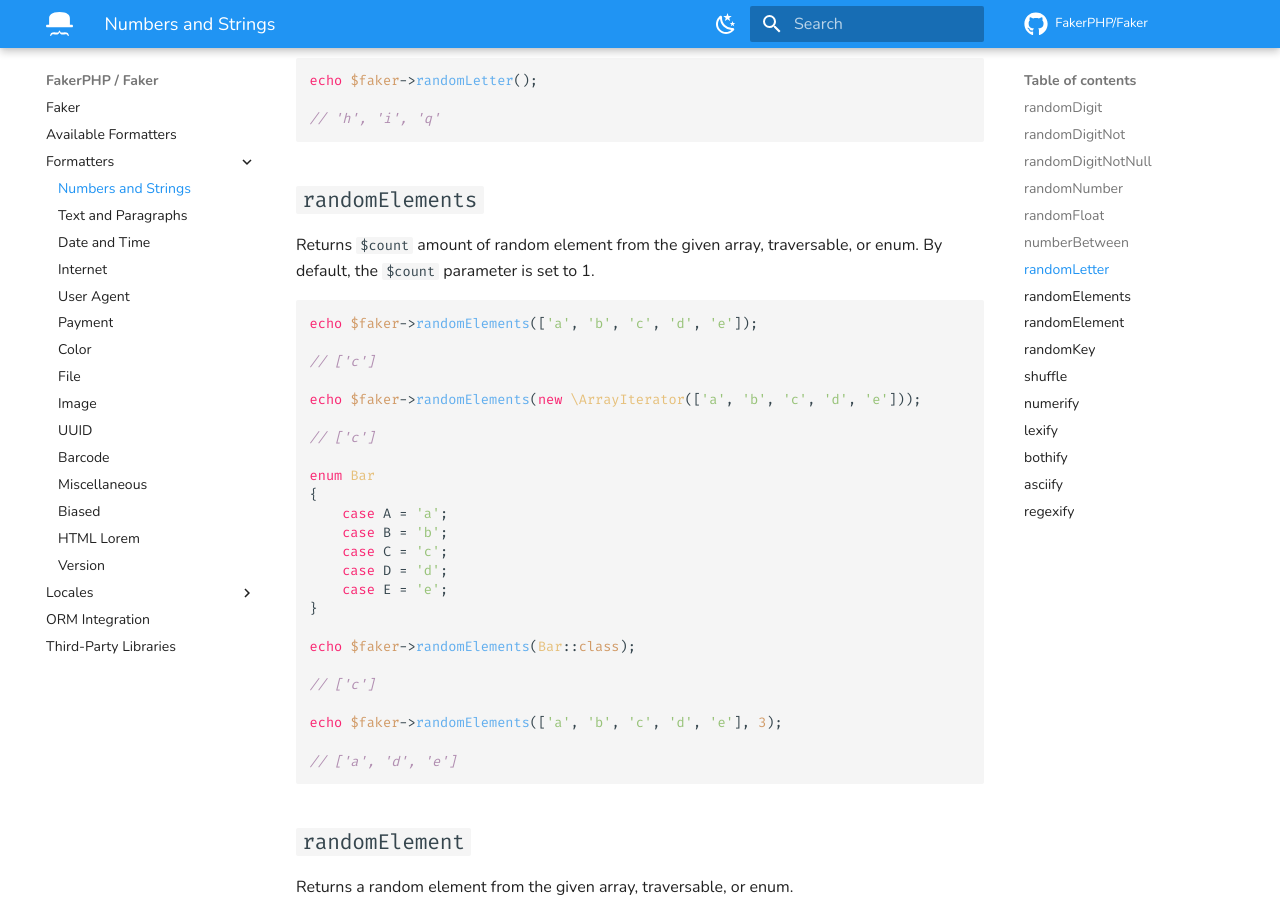
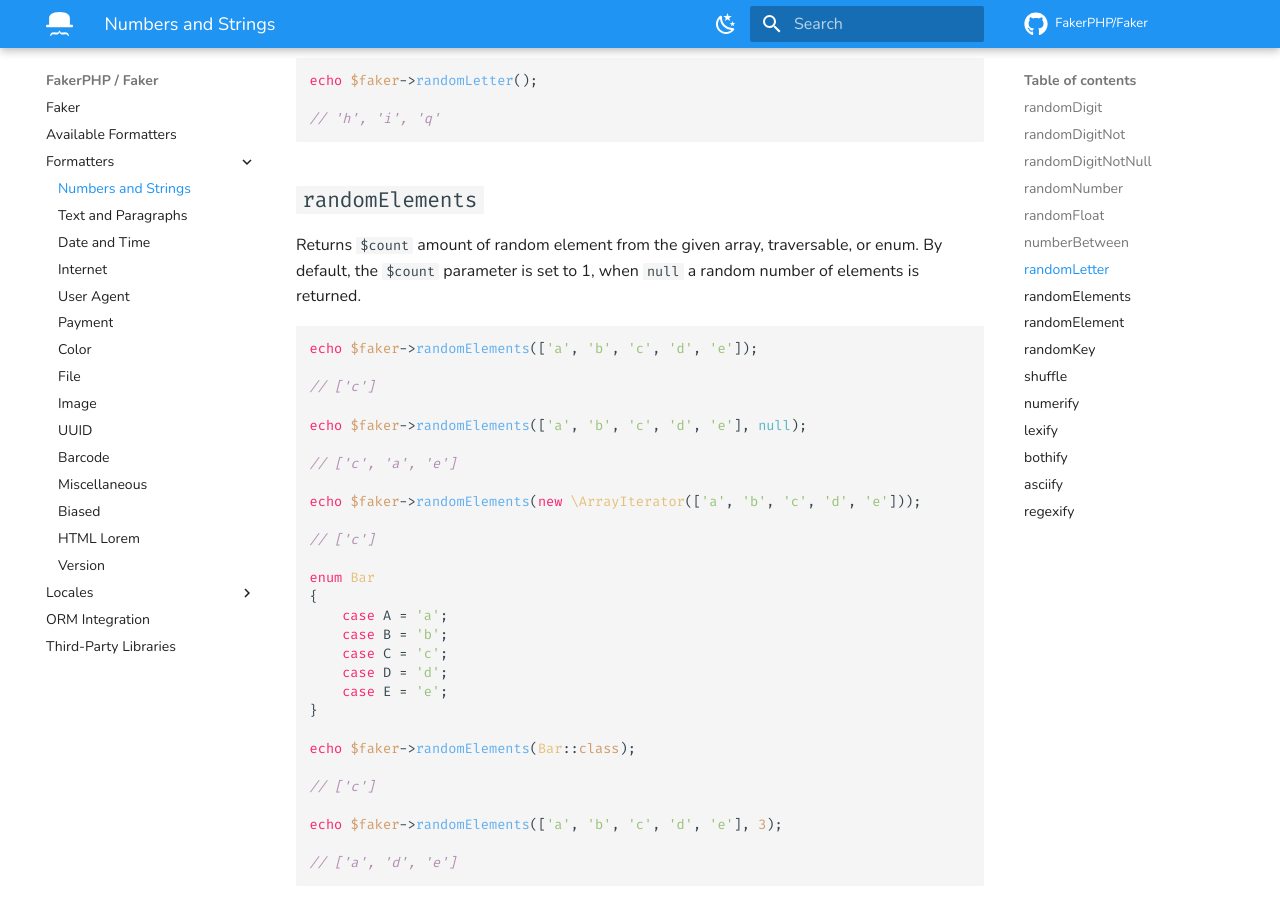
Before and after one commit to FakerPHP/fakerphp.github.io, an MkDocs documentation site: the page built from docs/formatters/numbers-and-strings.md, in a window 1280 px wide and 900 px high, scrolled down 1913 px. Built offline with MkDocs 1.6.1 and Material for MkDocs 9.7.7, drawn with Linux system fonts in a browser that asks for light colours; nearby versions of some CDN libraries; comment, search, counter and statistics services are not loaded.

Commit message:
Update `randomElements` to return random number of elements when no count is provided (#88)

````diff
--- a/docs/formatters/numbers-and-strings.md
+++ b/docs/formatters/numbers-and-strings.md
@@ -92,12 +92,16 @@ echo $faker->randomLetter();
 
 ## `randomElements`
 
-Returns `$count` amount of random element from the given array, traversable, or enum. By default, the `$count` parameter is set to 1.
+Returns `$count` amount of random element from the given array, traversable, or enum. By default, the `$count` parameter is set to 1, when `null` a random number of elements is returned.
 
 ```php
 echo $faker->randomElements(['a', 'b', 'c', 'd', 'e']);
 
 // ['c']
+
+echo $faker->randomElements(['a', 'b', 'c', 'd', 'e'], null);
+
+// ['c', 'a', 'e']
 
 echo $faker->randomElements(new \ArrayIterator(['a', 'b', 'c', 'd', 'e']));
 
````
